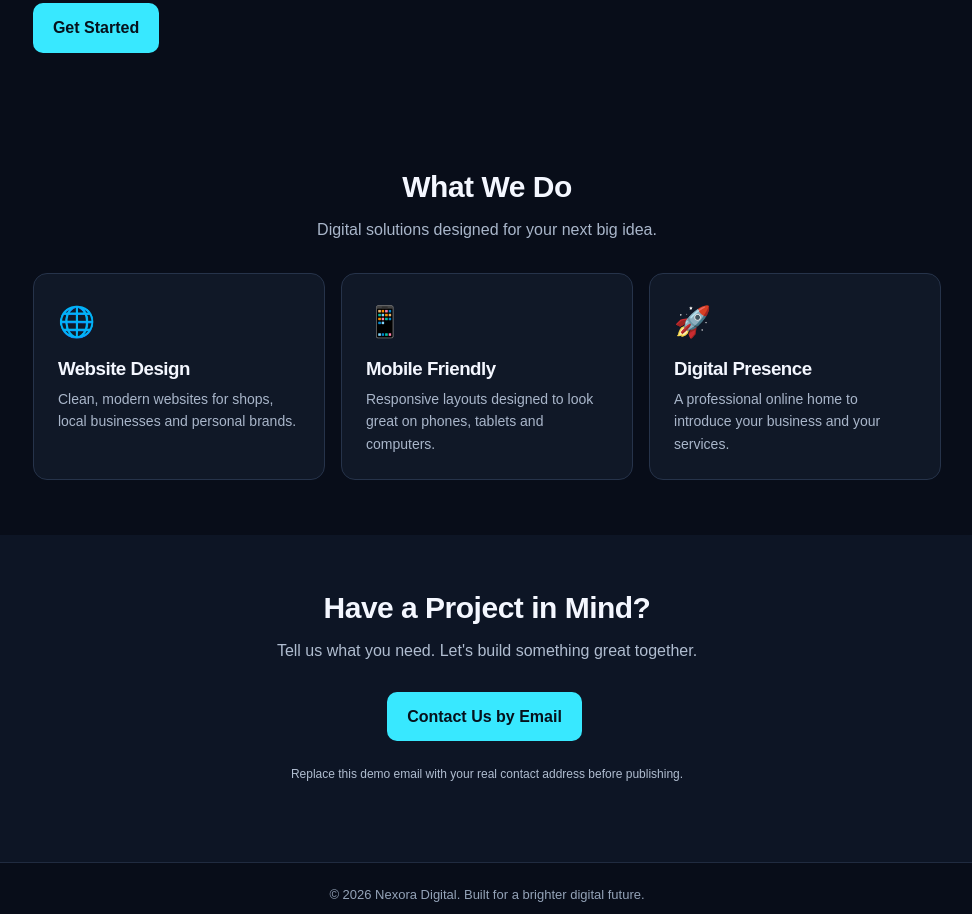
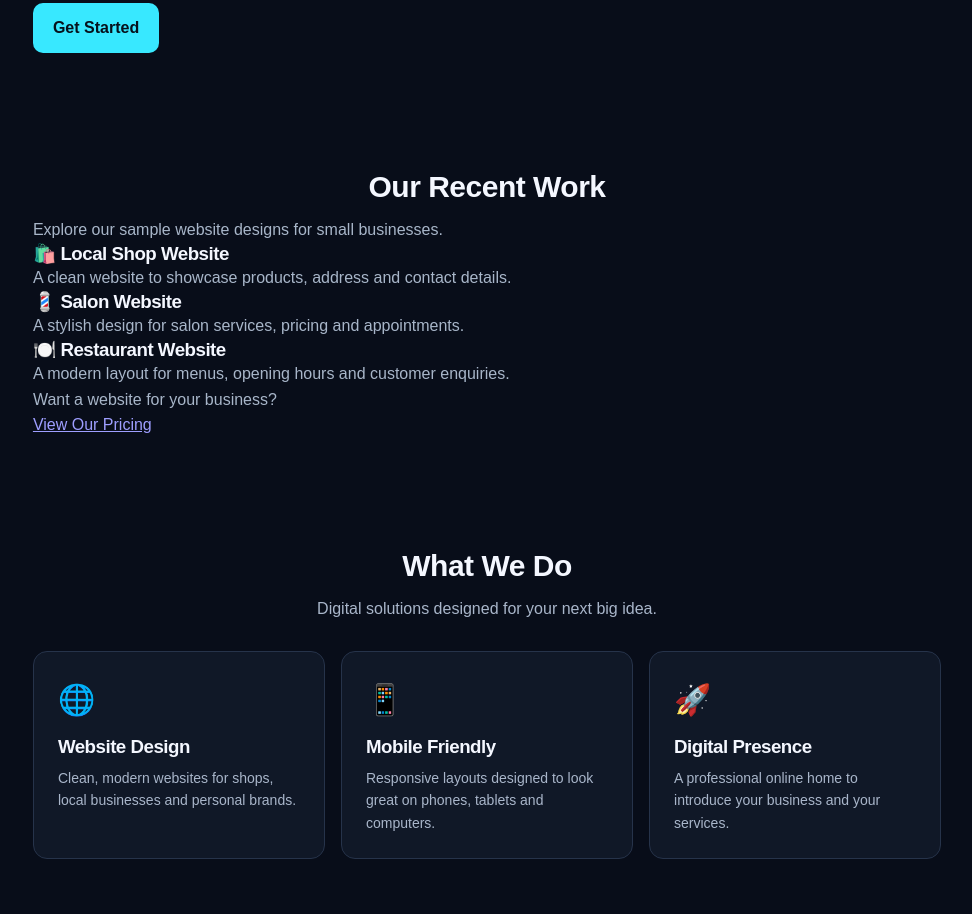
Before and after one commit to aplamba288-cyber/Repository-name-nexora-digital-Visibility-public-Add-README-Yes, a plain HTML site: page index.html in a window 1280 px wide. Shown: the part 1076-1990 px from the top of the page, without its empty margins (153-1125 px from the left). Drawn offline with Linux system fonts and the light colour scheme.

Commit message:
Add portfolio section to index.html
Added a portfolio section showcasing recent work including local shop, salon, and restaurant websites.

```diff
--- a/index.html
+++ b/index.html
@@ -213,6 +213,29 @@
   </div>
 </section>
 
+<section id="portfolio">
+  <h2>Our Recent Work</h2>
+  <p>Explore our sample website designs for small businesses.</p>
+
+  <div>
+    <h3>🛍️ Local Shop Website</h3>
+    <p>A clean website to showcase products, address and contact details.</p>
+  </div>
+
+  <div>
+    <h3>💈 Salon Website</h3>
+    <p>A stylish design for salon services, pricing and appointments.</p>
+  </div>
+
+  <div>
+    <h3>🍽️ Restaurant Website</h3>
+    <p>A modern layout for menus, opening hours and customer enquiries.</p>
+  </div>
+
+  <p>Want a website for your business?</p>
+  <a href="#pricing">View Our Pricing</a>
+</section>
+
     <section id="services">
       <h2>What We Do</h2>
       <p class="sub">Digital solutions designed for your next big idea.</p>
```
